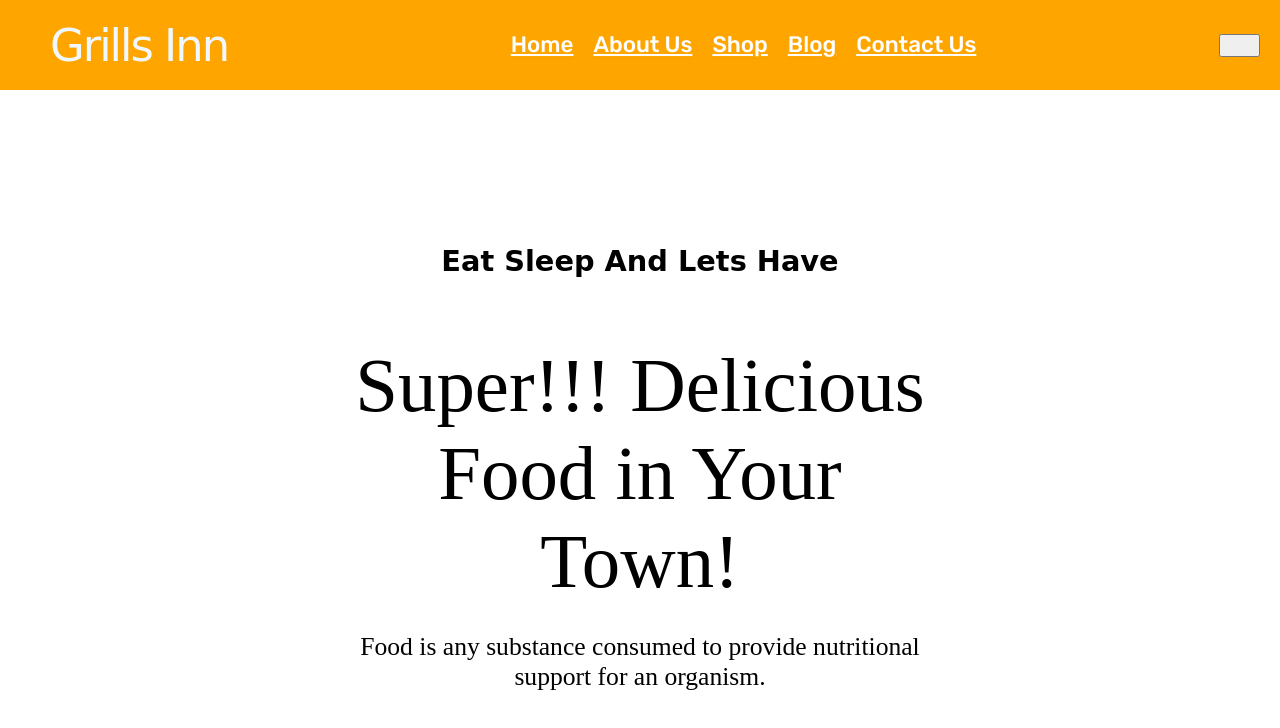
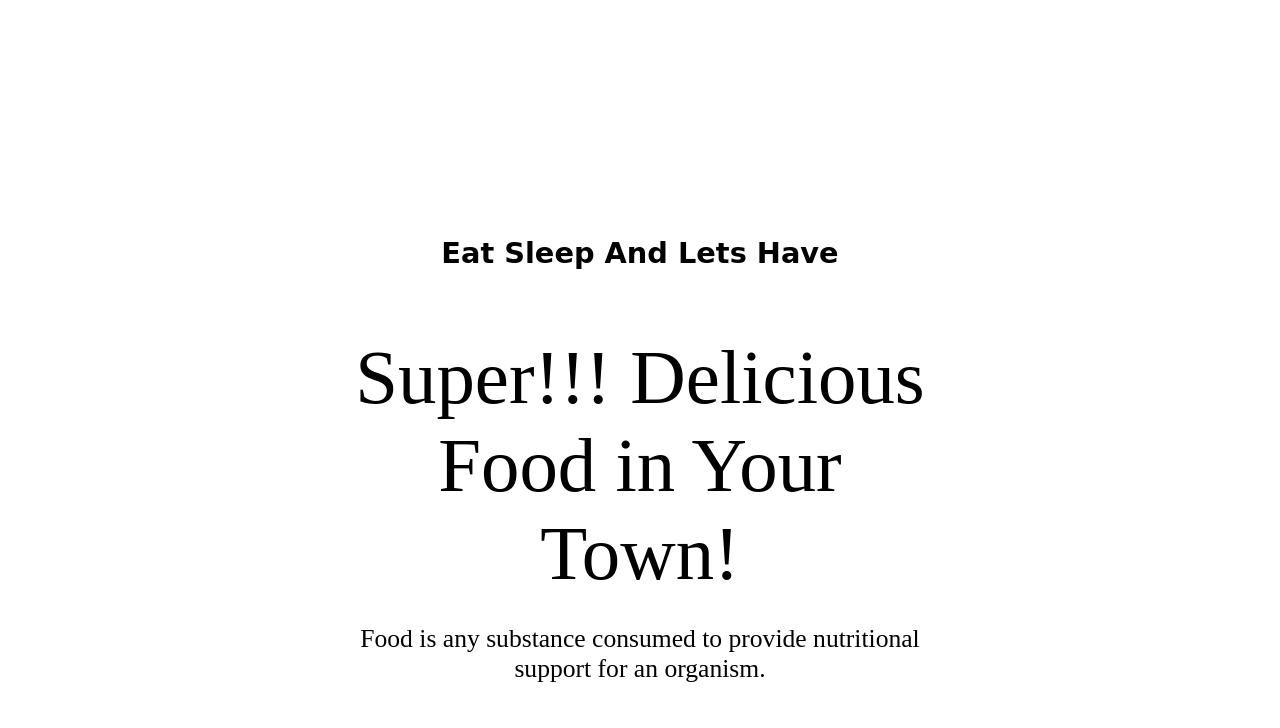
Before and after one commit to Musaib03/Grills-inn, a plain HTML site: page index.html in a window 1280 px wide. Drawn offline with nearby package versions, Linux system fonts and the light colour scheme.

Commit message:
Fixed syntax issues

```diff
--- a/assets/css/style.css
+++ b/assets/css/style.css
@@ -1,148 +1,10 @@
-/*-----------------------------------*\
-  #HEADER
-\*-----------------------------------*/
-
-.header {
-	position: fixed;
-	top: 0;
-	left: 0;
-	width: 100%;
-	padding-block: 5px;
-	background-color: orange;
-	z-index: 4;
+body,
+html {
+	margin: 0;
+	padding: 0;
 }
 
-  .header.active {
-	position: fixed;
-	top: -86px;
-	background-color: var(--white);
-	box-shadow: var(--shadow-1);
-	animation: slideIn 0.5s ease-out forwards;
-  }
-
-  @keyframes slideIn {
-	0% { transform: translateY(0); }
-	100% { transform: translateY(100%); }
-  }
-
-  .header .container {
-    display: flex;
-    justify-content: space-between;
-    align-items: center;
-    height: 10vh; /* Default height relative to the viewport height */
-    padding: 0 20px; /* Optional padding for spacing */
-}
-
-@media (max-width: 1200px) {
-    .header .container {
-        height: 12vh; /* Slightly taller for smaller screens */
-    }
-}
-
-@media (max-width: 768px) {
-    .header .container {
-        height: 15vh; /* More height for mobile devices */
-    }
-}
-
-@media (max-width: 480px) {
-    .header .container {
-        height: auto; /* Adjust automatically if needed for very small screens */
-        padding: 10px 15px; /* Optional padding for smaller viewports */
-    }
-}
-
-
-  .logo {
-	margin-left: 30px;
-	color: aliceblue;
-	font-family: 'Lucida Handwriting', cursive;
-	font-size: 2.8rem;
-	font-weight: var(--fw-700);
-	letter-spacing: -2px;
-  }
-
-  .logo .span {
-	color: var(--deep-saffron);
-  }
-
-  .header-btn-group {
-	display: flex;
-	align-items: center;
-	gap: 20px;
-  }
-
-  /* .search-btn {
-	color: var(--white);
-	font-size: 20px;
-  } */
-
-  .nav-toggle-btn {
-	display: grid;
-	gap: 4px;
-	cursor: pointer;
-  }
-
-  .line {
-	width: 25px;
-	height: 3px;
-	background-color: var(--white);
-	border-radius: 5px;
-	transition: var(--transition-1);
-  }
-
-  .line.middle { width: 20px; }
-
-  .line.bottom { margin-left: auto; }
-
-  .nav-toggle-btn.active .line.top { transform: translate(1px, 3px) rotate(45deg); }
-
-  .nav-toggle-btn.active .line.middle { transform: rotate(-45deg); }
-
-  .nav-toggle-btn.active .line.bottom { transform: translate(-1px, -3px) rotate(45deg); }
-
-  .navbar {
-	display: flex;
-	align-items: center;
-	background-color: transparent; /* Remove black background */
-	height: auto; /* Reset height */
-	overflow: visible; /* Reset overflow */
-	visibility: visible; /* Reset visibility */
-	position: static; /* Reset position */
-	transform: none; /* Reset transform */
-	width: auto; /* Reset width */
-	padding-inline: 0; /* Reset padding */
-	box-shadow: none; /* Reset box shadow */
-  }
-
-  .navbar.active {
-	height: 236px;
-	visibility: visible;
-  }
-
-  .navbar-list {
-	display: flex;
-	list-style: none; /* Remove default list styling */
-	gap: 20px;
-	margin-block: 0; /* Reset margin */
-  }
-
-  .nav-item:not(:last-child) { border-block-end: 1px solid hsla(0, 0%, 0%, 0.04); }
-
-
-  .navbar-link {
-	color: white; /* Set link color to white */
-	font-size: 1.4rem;
-	font-family: 'Rubik', sans-serif;
-	font-weight: 500;
-	transition: 0.25s ease;
-  }
-
-  .navbar-link:is(:hover, :focus) { color: var(--dark-orange); }
-
-  /*-----------------------------------*\
-	#HERO SECTION
-  \*-----------------------------------*/
+/* HERO SECTION */
 
 .hero {
   position: relative;
@@ -163,7 +25,8 @@
 .hero-subtitle {
   margin-top: 150px;
   font-size: 1.8rem;
-	font-family: 'Lucida Handwriting', cursive;	font-weight: 900;
+  font-family: 'Lucida Handwriting', cursive;
+  font-weight: 900;
   margin-bottom: 2px;
 }
 
--- a/index.html
+++ b/index.html
@@ -1,76 +1,21 @@
 <!DOCTYPE html>
 <html lang="en">
-
 <head>
   <meta charset="UTF-8">
   <meta http-equiv="X-UA-Compatible" content="IE=edge">
   <meta name="viewport" content="width=device-width, initial-scale=1.0">
   <title>Foodie - Supper Delicious Burger in Town!</title>
 
-  <!-- Favicon -->
-  <link rel="shortcut icon" href="./favicon.svg" type="image/svg+xml">
-
-  <!-- Custom CSS Link -->
   <link rel="stylesheet" href="./assets/css/style.css">
 
-  <!-- Google Font Link -->
   <link rel="preconnect" href="https://fonts.googleapis.com">
   <link rel="preconnect" href="https://fonts.gstatic.com" crossorigin>
-  <link
-    href="https://fonts.googleapis.com/css2?family=Roboto:wght@400;500&family=Rubik:wght@400;500;600;700&family=Shadows+Into+Light&display=swap"
-    rel="stylesheet">
+  <link href="https://fonts.googleapis.com/css2?family=Roboto:wght@400;500&family=Rubik:wght@400;500;600;700&family=Shadows+Into+Light&display=swap" rel="stylesheet">
 
-  <!-- Preload Images -->
   <link rel="preload" as="image" href="./assets/images/hero-bg.jpg">
 </head>
 
 <body id="top">
-
-  <!-- Header -->
-  <header class="header" data-header>
-    <div class="container">
-      <h1 class="logo">
-        Grills Inn
-      </h1>
-
-      <!-- Navbar -->
-      <nav class="navbar" data-navbar>
-        <ul class="navbar-list">
-          <li class="nav-item">
-            <a href="index.html" class="navbar-link" data-nav-link>Home</a>
-          </li>
-          <li class="nav-item">
-            <a href="about.html" class="navbar-link" data-nav-link>About Us</a>
-          </li>
-          <li class="nav-item">
-            <a href="#food-menu" class="navbar-link" data-nav-link>Shop</a>
-          </li>
-          <li class="nav-item">
-            <a href="#blog" class="navbar-link" data-nav-link>Blog</a>
-          </li>
-          <li class="nav-item">
-            <a href="#contact" class="navbar-link" data-nav-link>Contact Us</a>
-          </li>
-        </ul>
-      </nav>
-
-      <!-- Header Buttons -->
-      <!-- <div class="header-btn-group">
-        <button class="search-btn" aria-label="Search" data-search-btn>
-          <ion-icon name="search-outline"></ion-icon>
-        </button> -->
-
-        <!-- <button class="btn btn-hover">Reservation</button> -->
-
-        <!-- Hamburger Icon for Mobile -->
-        <button class="nav-toggle-btn" aria-label="Toggle Menu" data-menu-toggle-btn>
-          <span class="line top"></span>
-          <span class="line middle"></span>
-          <span class="line bottom"></span>
-        </button>
-      </div>
-    </div>
-  </header>
 
   <!-- Hero Section -->
   <section class="hero" id="home" style="background-image: url('./assets/images/homebg1.jpg')">
@@ -84,12 +29,6 @@
     </div>
   </section>
 
-  <!-- Ionicons for Icons -->
-  <script type="module" src="https://unpkg.com/ionicons@5.5.2/dist/ionicons/ionicons.esm.js"></script>
-  <script nomodule src="https://unpkg.com/ionicons@5.5.2/dist/ionicons/ionicons.js"></script>
-
-  <!-- Custom JS -->
   <script src="./assets/js/script.js"></script>
 </body>
-
 </html>
```
Also changed, not shown: assets/css/about.css (+22 -0 lines). Lines whose indentation alone changed are shown as unchanged.
